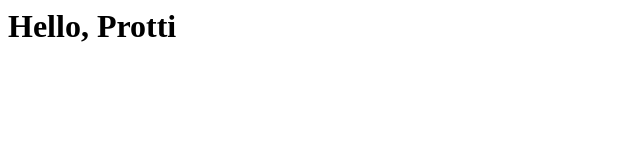
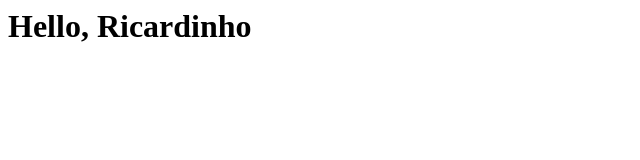
Before and after one commit to clcmo/dockercomNodeeMongo, a website: page public/index.html in a window 1280 px wide. Shown: the whole page, without its empty margins (0-640 px from the left). Drawn offline with Linux system fonts and the light colour scheme.

Commit message:
Atualizando os arquivos para os alunos do AMS A

```diff
--- a/public/index.html
+++ b/public/index.html
@@ -1 +1 @@
-<h1>Hello, Protti</h1>
+<h1>Hello, Ricardinho</h1>
--- a/server.js
+++ b/server.js
@@ -10,7 +10,7 @@ app.get('/', (req, res) => {
 });
 
 app.listen(3000, ()=>{
-    console.log("Abriu a porteira");
+    console.log("Abriu a porteira. Servidor rodando na porta 3000");
 });
 
 // Assim que avançarmos com MongoDB, isso aqui será a conexão
```
Also changed, not shown: package.json (+7 -3 lines).
